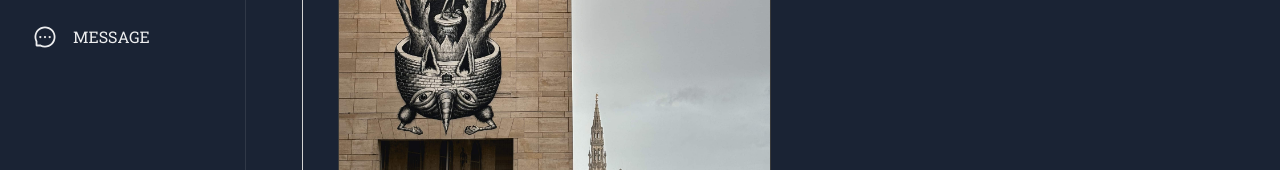
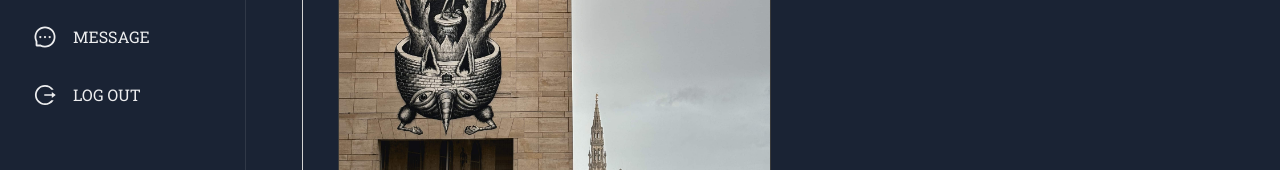
Before and after one commit to IlyasKeskinn/tat-social-media, a React (Vite) app in the folder frontend/: page /#/ in a window 1280 px wide. Shown: the part 366-536 px from the top of the page. Built offline with nearby package versions, Linux system fonts and the light colour scheme; no server answers; sample sign-in values are in the browser's storage.

Commit message:
add : logout functionality

```diff
--- a/frontend/src/components/Login.jsx
+++ b/frontend/src/components/Login.jsx
@@ -41,7 +41,7 @@ const Login = () => {
   const showToast = useShowToast();
 
   const LOGIN_URL = "user/login";
-  const { status, responseData, isLoaading, error, postData } = useFetch(
+  const { status, responseData, isLoading, error, postData } = useFetch(
     LOGIN_URL,
     "POST"
   );
@@ -80,6 +80,7 @@ const Login = () => {
         p={{ base: 4, sm: 6, md: 8 }}
         spacing={{ base: 8 }}
         maxW={{ lg: "lg" }}
+        mx={3}
       >
         <Stack spacing={4}>
           <Heading
@@ -157,7 +158,7 @@ const Login = () => {
               boxShadow: "xl",
             }}
             type="submit"
-            isLoading={isLoaading}
+            isLoading={isLoading}
           >
             Log in
           </Button>
--- /dev/null
+++ b/frontend/src/components/LogoutButton.jsx
@@ -0,0 +1,127 @@
+import {
+  Flex,
+  PopoverTrigger,
+  Popover,
+  PopoverContent,
+  PopoverHeader,
+  PopoverArrow,
+  PopoverCloseButton,
+  PopoverBody,
+  PopoverFooter,
+  Portal,
+  Button,
+  Box,
+  Text,
+  ButtonGroup,
+  useDisclosure,
+} from "@chakra-ui/react";
+
+import { AiOutlineLogout } from "react-icons/ai";
+
+import { useEffect, useState } from "react";
+
+import userAtom from "../atoms/userAtom";
+import { useSetRecoilState } from "recoil";
+import useShowToast from "../hooks/showToast";
+
+const LogoutButton = () => {
+  const BASE_URL = import.meta.env.VITE_BASE_API_URL;
+  const LOGOUT_URL = "/user/logout";
+  const URL = BASE_URL + LOGOUT_URL;
+
+  const userState = useSetRecoilState(userAtom);
+  const showToast = useShowToast();
+
+  const { isOpen, onClose, onOpen } = useDisclosure();
+
+  const [isLoaading, setLoading] = useState(false);
+  const [error, setError] = useState("");
+
+  const handleClick = async () => {
+    try {
+      setLoading(true);
+      const response = await fetch(URL, {
+        method: "GET",
+        "Content-type": "application/json",
+      });
+
+      const data = await response.json();
+
+      userState(null);
+      localStorage.removeItem("tatuser");
+
+      showToast("Success", data.message, "success");
+      setError("");
+    } catch (error) {
+      setError(error);
+      setLoading(false);
+    } finally {
+      setLoading(false);
+    }
+  };
+
+  useEffect(() => {
+    if (error) {
+      showToast("Error", error.message, "error");
+    }
+  }, [error]);
+
+  return (
+    <Popover isOpen={isOpen} onClose={onClose}>
+      <PopoverTrigger>
+        <Box
+          cursor={"pointer"}
+          backgroundColor={"transparent"}
+          _hover={{
+            backgroundColor: "whiteAlpha.300",
+            borderColor: "gray.400",
+            shadow: "lg",
+          }}
+          transition={"all 500ms"}
+          border={"1px solid"}
+          borderColor={"transparent"}
+          px={2}
+          py={3}
+          rounded={8}
+          w={"full"}
+          onClick={onOpen}
+        >
+          <Flex gap={4} alignItems={"center"} justifyContent={"start"} px={2}>
+            <AiOutlineLogout fontSize={"24px"} />
+            <Text fontSize={"md"} textTransform={"uppercase"}>
+              Log out
+            </Text>
+          </Flex>
+        </Box>
+      </PopoverTrigger>
+      <Portal>
+        <PopoverContent>
+          <PopoverArrow />
+          <PopoverHeader>Confirmation</PopoverHeader>
+          <PopoverCloseButton />
+          <PopoverBody>
+            <Text>Are you sure you want to continue with your action?</Text>
+          </PopoverBody>
+          <PopoverFooter>
+            <ButtonGroup size="sm">
+              <Button variant="outline" isDisabled={isLoaading} onClick={onClose}>
+                Cancel
+              </Button>
+              <Button
+                colorScheme="red"
+                isLoading={isLoaading}
+                onClick={() => {
+                  handleClick();
+                }}
+              >
+                Apply
+              </Button>
+            </ButtonGroup>
+          </PopoverFooter>
+        </PopoverContent>
+      </Portal>
+    </Popover>
+  );
+};
+
+export default LogoutButton;
--- a/frontend/src/components/Sidebar.jsx
+++ b/frontend/src/components/Sidebar.jsx
@@ -16,6 +16,7 @@ import { AiOutlineMessage } from "react-icons/ai";
 import { FaRegMoon } from "react-icons/fa6";
 import { GoSun } from "react-icons/go";
 import MenuItem from "./MenuItem";
+import LogoutButton from "./LogoutButton";
 
 const Sidebar = () => {
   const { colorMode, toggleColorMode } = useColorMode();
@@ -54,6 +55,7 @@ const Sidebar = () => {
           <MenuItem title={"Explore"} icon={MdOutlineExplore} />
           <MenuItem title={"Search"} icon={BsSearch} />
           <MenuItem title={"Message"} icon={AiOutlineMessage} />
+          <LogoutButton />
           <Spacer />
           <Button background={"transparent"} my={2} onClick={toggleColorMode}>
             {colorMode === "light" ? (
```
